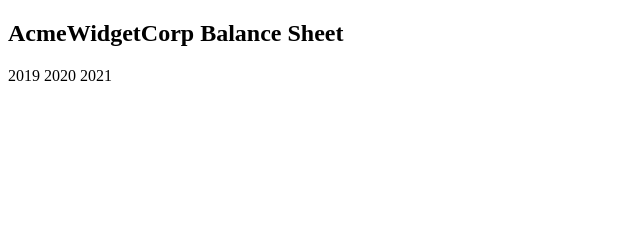
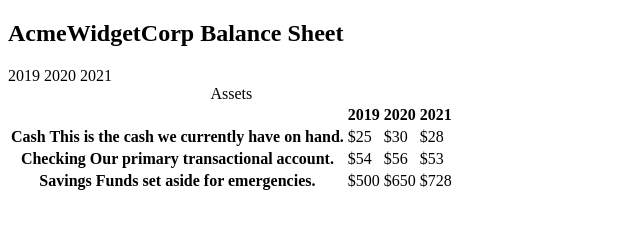
Before and after one commit to Janphan/Balance-sheet, a plain HTML site: page index.html in a window 1280 px wide. Shown: the whole page, without its empty margins (0-640 px from the left). Drawn offline with Linux system fonts and the light colour scheme.

Commit message:
add table

```diff
--- a/index.html
+++ b/index.html
@@ -24,7 +24,38 @@
           <span class="year">2021</span>
         </div>
         <div class="table-wrap">
-          <table></table>
+          <table>
+            <caption>Assets</caption>
+            <thead>
+              <tr>
+                <td></td>
+                <th><span class="sr-only year">2019</span></th>
+                <th><span class="sr-only year">2020</span></th>
+                <th class="current"><span class="sr-only year">2021</span></th>
+              </tr>
+            </thead>
+            <tbody>
+              <tr class="data">
+                <th>Cash <span class="description">This is the cash we currently have on hand.</span></th>
+                <td>$25</td>
+                <td>$30</td>
+                <td class="current">$28</td>
+              </tr>
+              <tr class="data">
+                <th>Checking <span class="description">Our primary transactional account.</span></th>
+                <td>$54</td>
+                <td>$56</td>
+                <td class="current">$53</td>
+              </tr>
+              <tr class="data">
+                <th>Savings <span class="description"></class>Funds set aside for emergencies.</span></th>
+                <td>$500</td>
+                <td>$650</td>
+                <td>$728</td>
+              </tr>
+              <tr class="total"></tr>
+            </tbody>
+          </table>
           <table></table>
           <table></table>
         </div>
```
